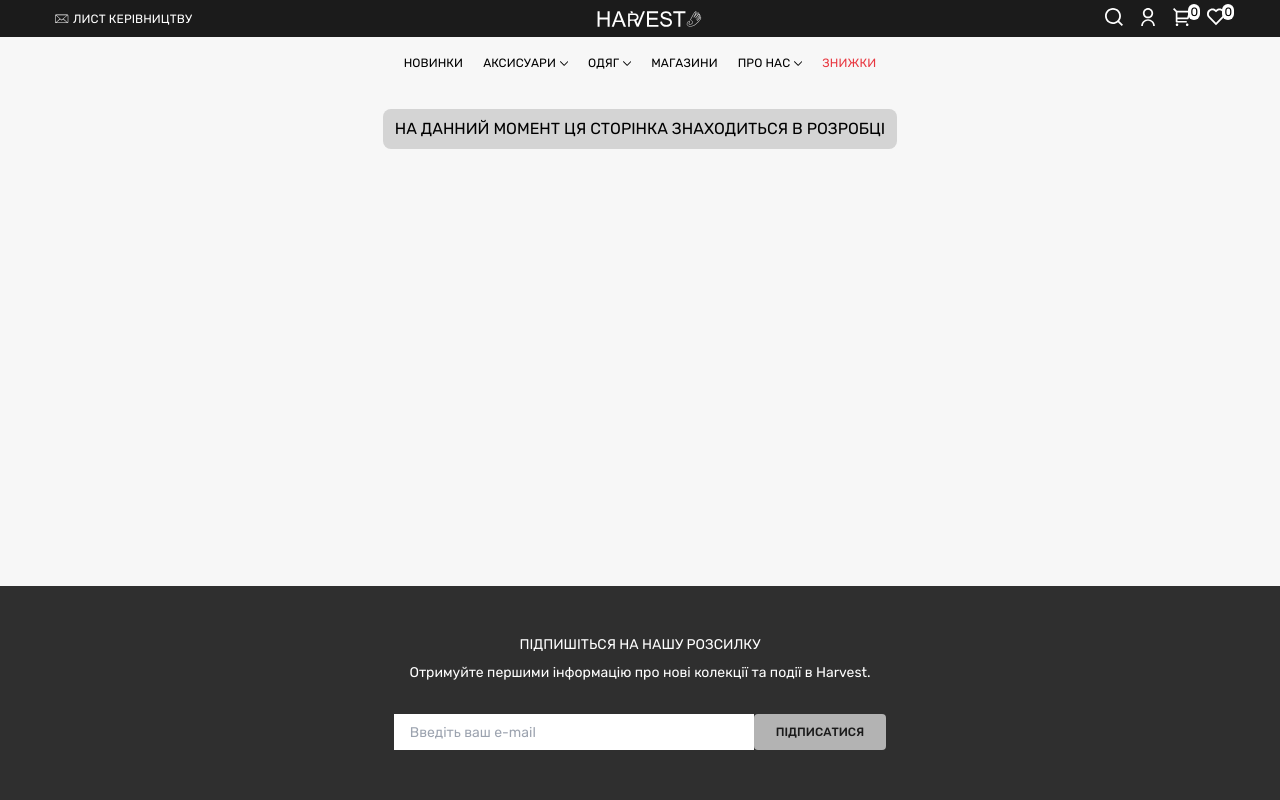
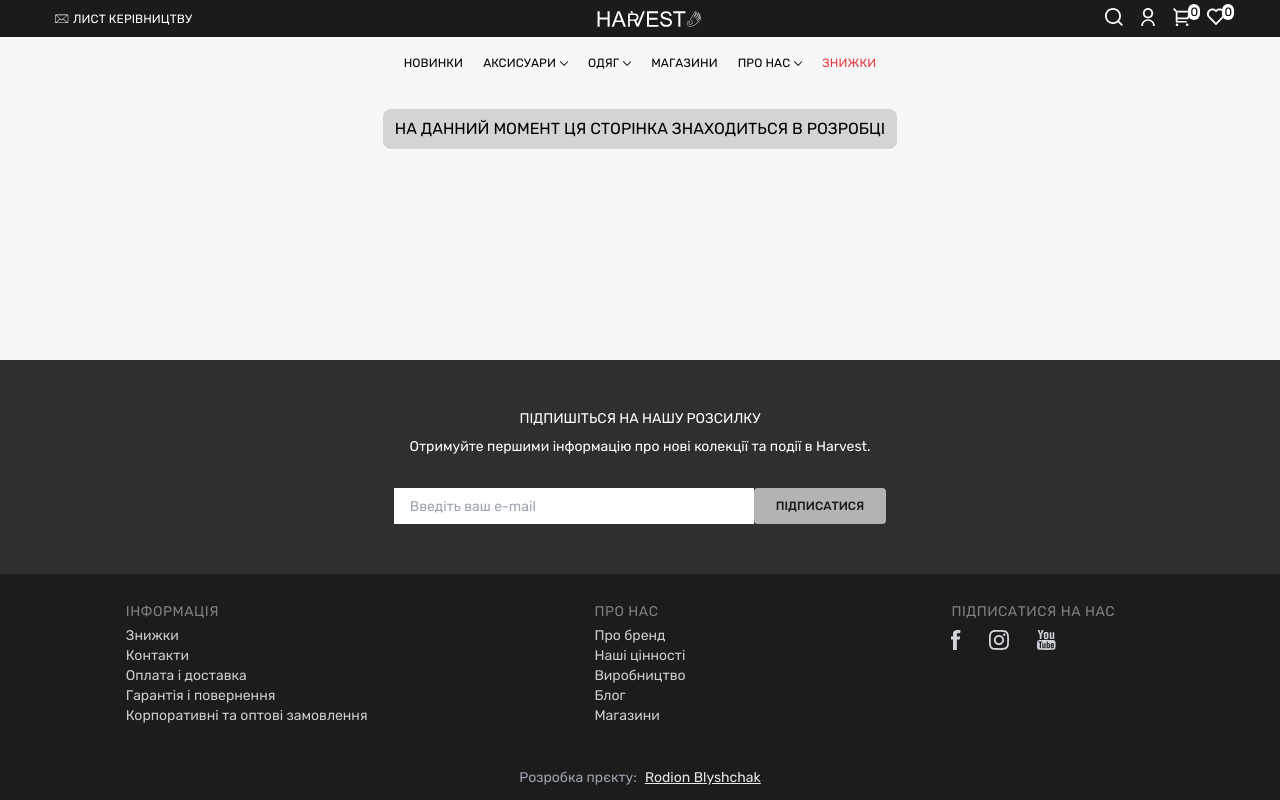
Before and after one commit to Rodion-Blyshchak/Harvest, a React (Create React App) app: page /about in a window 1280 px wide. Built offline with nearby package versions, Linux system fonts and the light colour scheme.

Commit message:
harvest-0.7.2

```diff
--- /dev/null
+++ b/src/consts/Footer/FooterMenuLIst.js
@@ -0,0 +1,64 @@
+export const FooterMEnuLIst = [
+  {
+    id: 1,
+    title: 'Інформація',
+    dropdown: [
+      {
+        name: 'Знижки',
+        linkSubmenu: '/assortment',
+      },
+      {
+        name: 'Контакти',
+        linkSubmenu: '/',
+      },
+      {
+        name: 'Оплата і доставка',
+        linkSubmenu: '/',
+      },
+      {
+        name: 'Гарантія і повернення',
+        linkSubmenu: '/',
+      },
+      {
+        name: 'Корпоративні та оптові замовлення',
+        linkSubmenu: '/',
+      },
+    ],
+  },
+  {
+    id: 2,
+    title: 'Про нас',
+    dropdown: [
+      {
+        name: 'Про бренд',
+        linkSubmenu: '/',
+      },
+      {
+        name: 'Наші цінності',
+        linkSubmenu: '/',
+      },
+      {
+        name: 'Виробництво',
+        linkSubmenu: '/',
+      },
+      {
+        name: 'Блог',
+        linkSubmenu: '/',
+      },
+      {
+        name: 'Магазини',
+        linkSubmenu: '/shops',
+      },
+    ],
+  },
+  {
+    id: 3,
+    title: 'Підписатися на нас',
+    dropdown: [
+      {
+        name: '',
+        linkSubmenu: '',
+      },
+    ],
+  },
+]
--- a/src/modules/footer/components/Footer.jsx
+++ b/src/modules/footer/components/Footer.jsx
@@ -1,11 +1,11 @@
-// import Information from './Information/Information'
+import Information from './Information/Information'
 import Mailing from './Mailing/Mailing'
 
 const Footer = () => {
   return (
     <footer>
       <Mailing />
-      {/* <Information/> */}
+      <Information />
     </footer>
   )
 }
--- a/src/modules/footer/components/Information/Information.jsx
+++ b/src/modules/footer/components/Information/Information.jsx
@@ -1,5 +1,56 @@
+import { SocialNetworksIconsList } from '../../../../consts/SocialNetworks/SocialNetworksIconsList'
+import { FooterMEnuLIst } from '../../../../consts/Footer/FooterMenuLIst'
+import { Link } from 'react-router-dom'
+import styles from './Information.module.scss'
+
 const Information = () => {
-  return <div>Information</div>
+  return (
+    <div className={styles.wrapper}>
+      <div className="_container">
+        <ul className={styles.list}>
+          {FooterMEnuLIst.map((footerMenuItem) => (
+            <li key={footerMenuItem.id} className={styles.list__item}>
+              <p className={styles.title}>{footerMenuItem.title}</p>
+              {footerMenuItem.dropdown.map((submenuItem, index) => (
+                <div key={index}>
+                  {submenuItem.name ? (
+                    <Link to={submenuItem.linkSubmenu}>
+                      <p className={styles.submenu}>{submenuItem.name}</p>
+                    </Link>
+                  ) : (
+                    <div className="flex gap-7 py-1">
+                      {SocialNetworksIconsList.map((socialNetworksIcon) => (
+                        <Link
+                          to={socialNetworksIcon.link}
+                          target="_blank"
+                          key={socialNetworksIcon.id}
+                        >
+                          <div className="fill-gray-300 hover:fill-gray-500 duration-200">
+                            {socialNetworksIcon.icon}
+                          </div>
+                        </Link>
+                      ))}
+                    </div>
+                  )}
+                </div>
+              ))}
+            </li>
+          ))}
+        </ul>
+        <div className="flex justify-center gap-2 py-3">
+          <p className="text-sm text-gray-400 ">Розробка прєкту: </p>
+          <Link
+            to="https://www.linkedin.com/in/rodion-blyshchak-9a5aab264/"
+            target="_blank"
+          >
+            <p className="text-sm text-gray-200 underline hover:no-underline duration-200">
+              Rodion Blyshchak
+            </p>
+          </Link>
+        </div>
+      </div>
+    </div>
+  )
 }
 
 export default Information
--- a/src/modules/footer/components/Information/Information.module.scss
+++ b/src/modules/footer/components/Information/Information.module.scss
@@ -0,0 +1,47 @@
+.wrapper {
+  background: var(--dark-grey-darker);
+}
+
+.list {
+  display: grid;
+  grid-template-columns: repeat(3, minmax(1px, 1fr));
+  gap: 10px;
+  padding: 30px 0;
+
+  @media (max-width: 500px) {
+    grid-template-columns: repeat(1, minmax(1px, 1fr));
+    gap: 30px;
+  }
+
+  &__item {
+    margin: 0 auto;
+
+    @media (max-width: 500px) {
+      max-width: 200px;
+      display: flex;
+      flex-direction: column;
+      align-items: center;
+      text-align: center;
+    }
+  }
+}
+
+.title {
+  font-size: 14px;
+  line-height: 16px;
+  letter-spacing: 0.5px;
+  text-transform: uppercase;
+  padding-bottom: 6px;
+  color: #808082;
+}
+
+.submenu {
+  font-size: 14px;
+  line-height: 12px;
+  color: #cdcdce;
+  padding: 4px 0;
+  transition: 0.3s;
+  &:hover {
+    color: #808082;
+  }
+}
--- a/src/styles/index.scss
+++ b/src/styles/index.scss
@@ -61,6 +61,12 @@ body {
   overflow: hidden;
   touch-action: none;
   overscroll-behavior: none;
+
+  main,
+  header,
+  footer {
+    margin-right: $widthScrollbar;
+  }
 }
 
 .scroll-bar {
```
